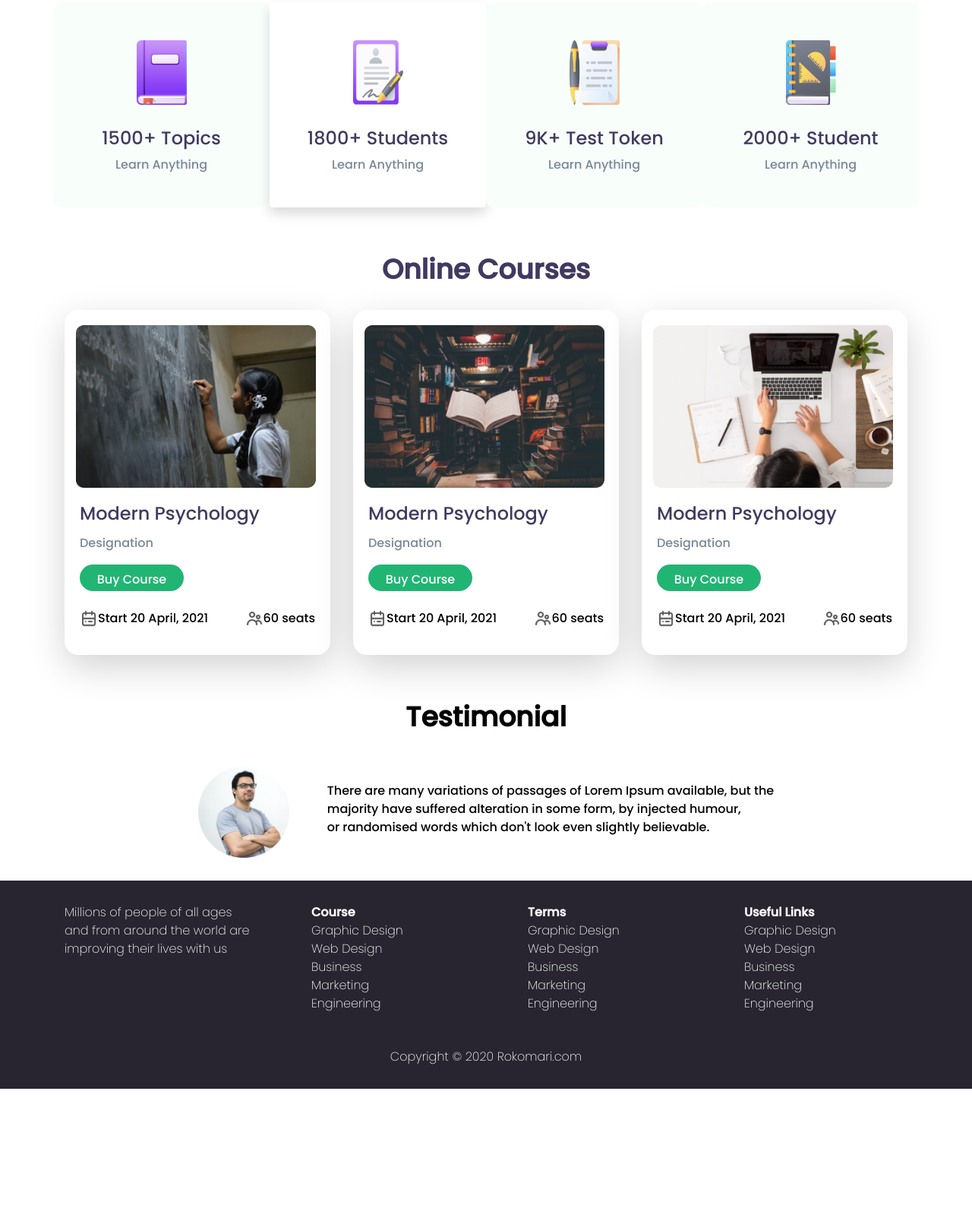
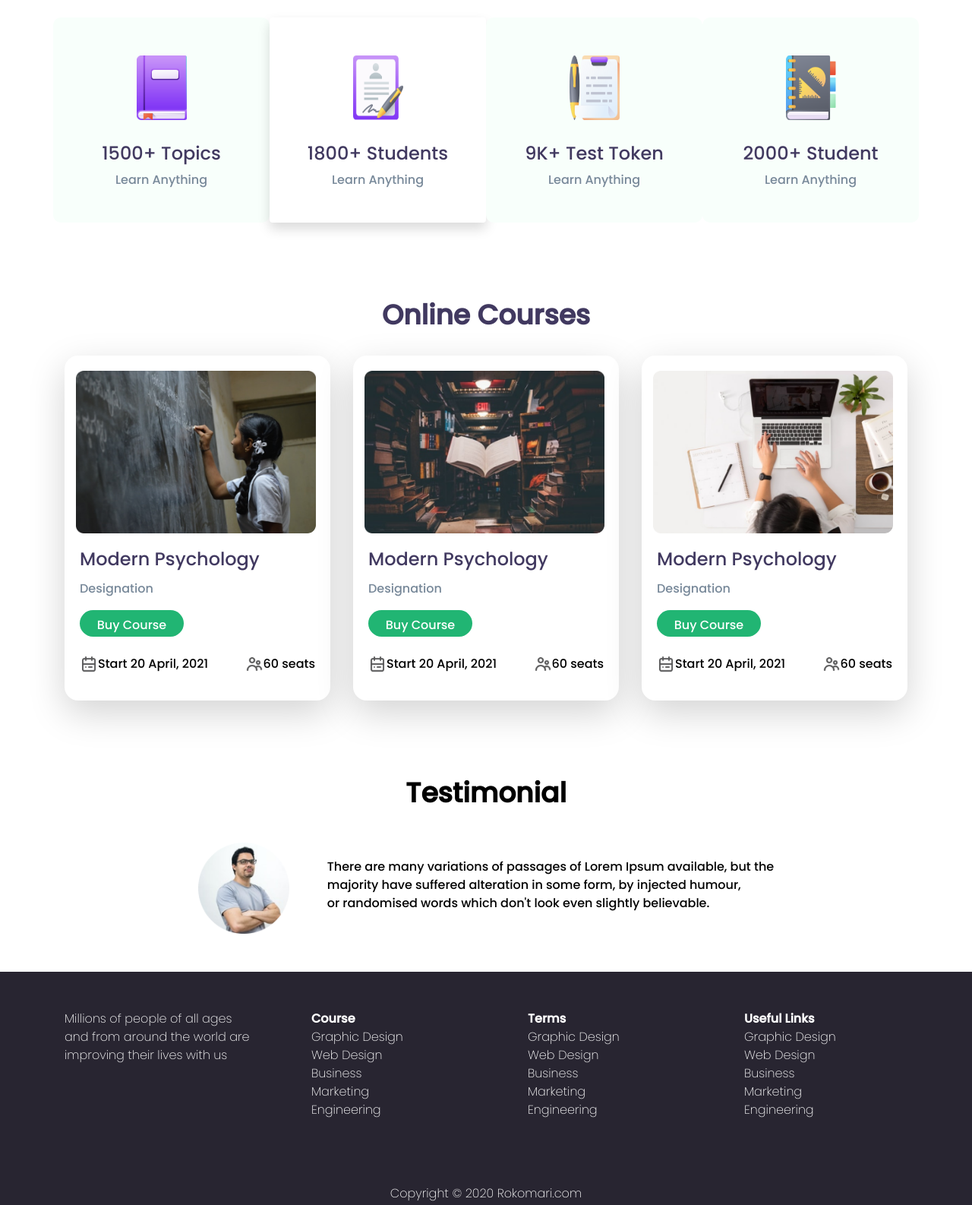
Before and after one commit to InjamulRashik/e-school-website, a plain HTML site: page index.html in a window 1280 px wide. Shown: the part 582-2168 px from the top of the page at 76% size. Before the commit the page ends 2015 px from the top, so only its background shows below. Drawn offline with nearby package versions, Linux system fonts and the light colour scheme.

Commit message:
Bottom-Banner Updated!

```diff
--- a/style.css
+++ b/style.css
@@ -52,8 +52,8 @@ p {
   width: 554px;
 }
 #mid-banner {
-  padding-top: 30px;
-  padding-bottom: 30px;
+  padding-top: 50px;
+  padding-bottom: 50px;
 }
 #mid-banner img {
   height: 85px;
@@ -91,8 +91,8 @@ p {
 }
 #courses-banner {
   text-align: center;
-  padding-top: 30px;
-  padding-bottom: 30px;
+  padding-top: 50px;
+  padding-bottom: 50px;
 }
 
 #courses {
@@ -144,8 +144,8 @@ p {
   margin-bottom: 20px;
 }
 #testimonial-banner {
-  padding-top: 30px;
-  padding-bottom: 30px;
+  padding-top: 50px;
+  padding-bottom: 50px;
 }
 #test-image {
   height: 120px;
@@ -161,14 +161,14 @@ p {
   background-color: #282531;
   color: white;
   font-weight: 350;
-  padding-top: 30px;
-  padding-bottom: 30px;
+  padding-top: 50px;
+  padding-bottom: 50px;
 }
 footer {
-  padding-top: 30px;
+  padding-top: 70px;
   text-align: center;
+  margin-bottom: -20px;
 }
 #bottom-banner p {
   color: white;
-  padding-bottom: 30px;
 }
```
